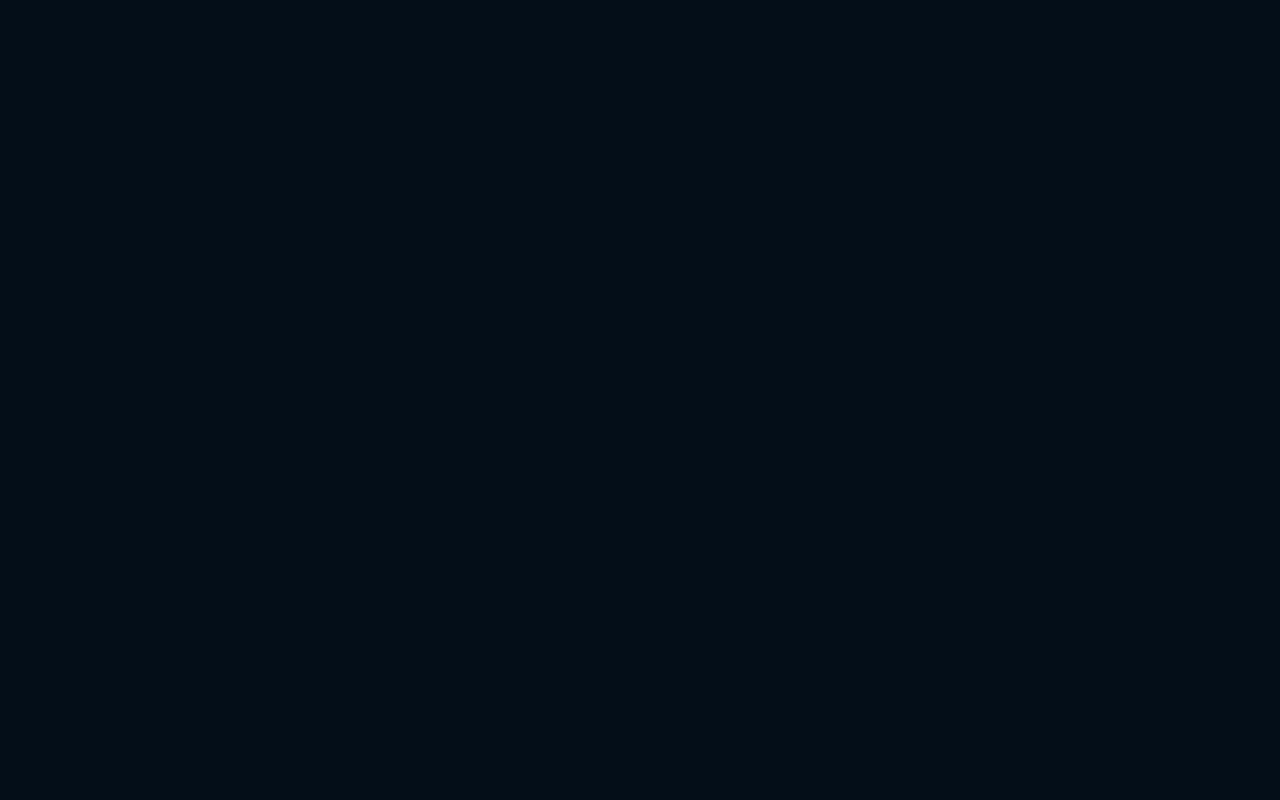
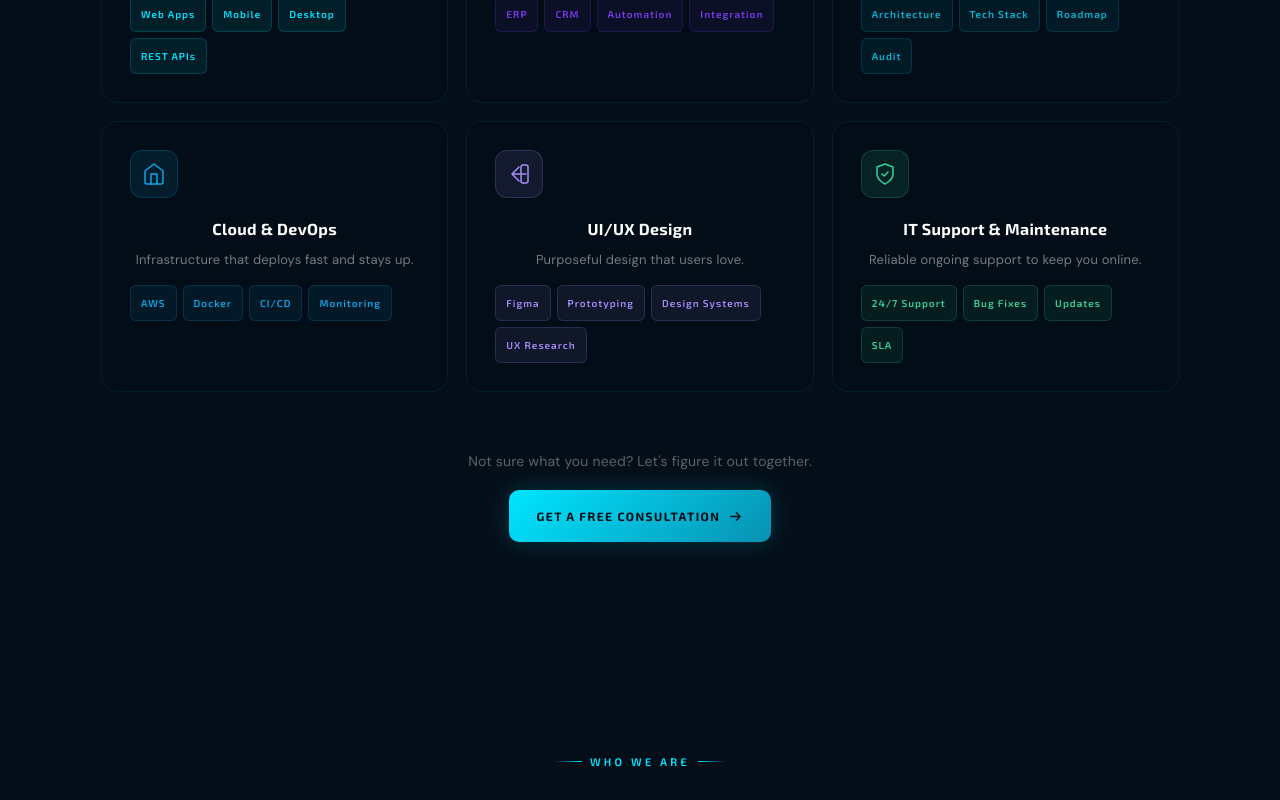
Before and after one commit to Middlewares08/middlewares, a React (Vite) app in the folder frontend/: page / in a window 1280 px wide. Shown: the part 1480-2280 px from the top of the page. Before the commit the page ends 974 px from the top, so only its background shows below. Built offline with nearby package versions, Linux system fonts and the light colour scheme.

Commit message:
feat: Sections added Services, About us, Portfolio, Contact us, and Footer

```diff
--- a/frontend/src/App.jsx
+++ b/frontend/src/App.jsx
@@ -1,6 +1,11 @@
-import { useState } from 'react'
+import { useEffect, useState } from 'react'
 import Navbar from './components/Navbar'
 import HeroSection from './components/HeroSection'
+import ServicesSection from './components/ServicesSection';
+import AboutUsSection from './components/AboutUsSection';
+import PortfolioSection from './components/PortfolioSection';
+import ContactUsSection from './components/ContactUsSection';
+import FooterSection from './components/FooterSection';
 
 function App() {
 
@@ -16,6 +21,21 @@ function App() {
         <section>
           <HeroSection onNavigate={setActivePage} />
         </section>
+        <section>
+          <ServicesSection onNavigate={setActivePage} />
+        </section>
+        <section>
+          <AboutUsSection onNavigate={setActivePage} />
+        </section>
+        <section>
+          <PortfolioSection onNavigate={setActivePage} />
+        </section>
+        <section>
+          <ContactUsSection />
+        </section>
+        <section>
+          <FooterSection onNavigate={setActivePage} />
+        </section>
       </main>
     </>
   )
```
